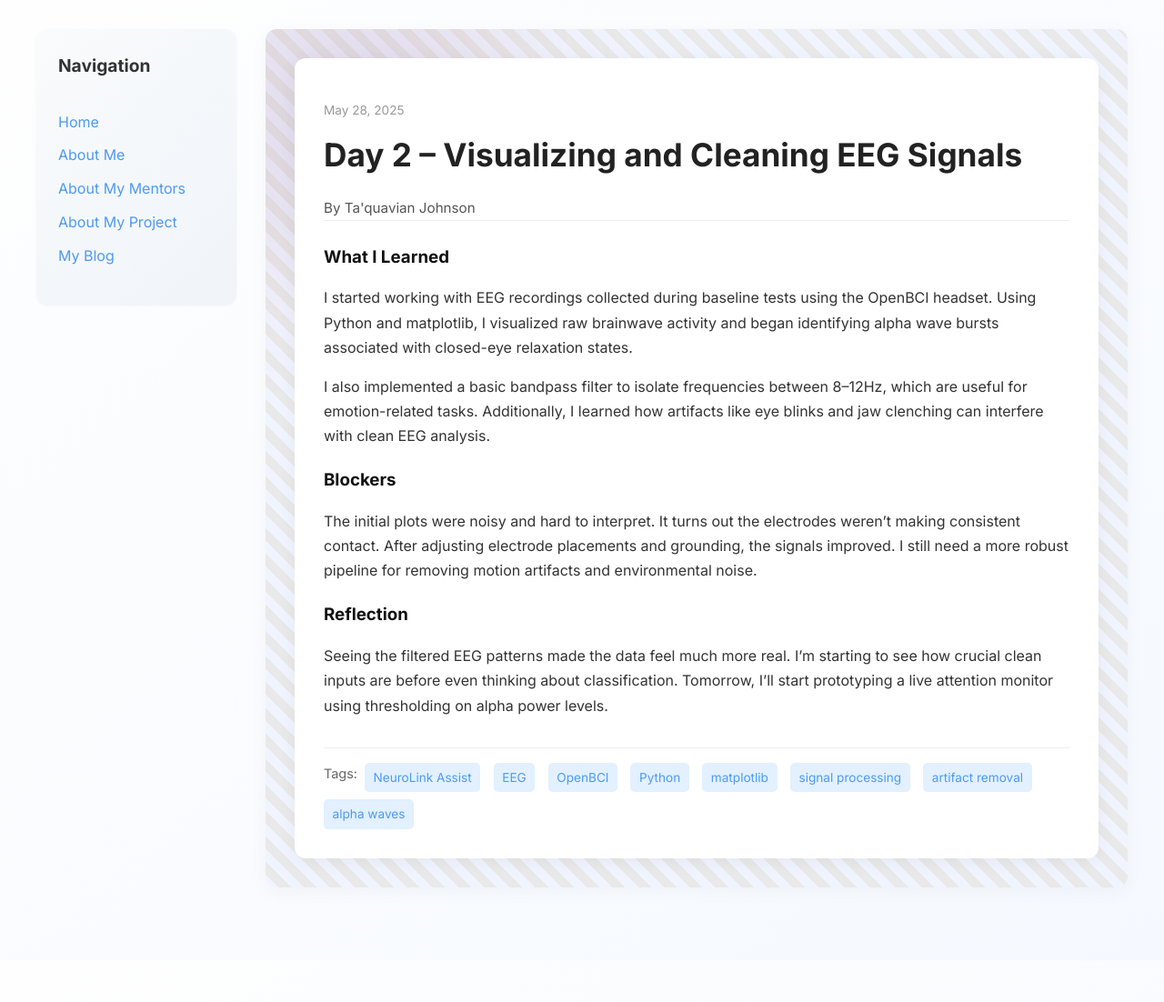
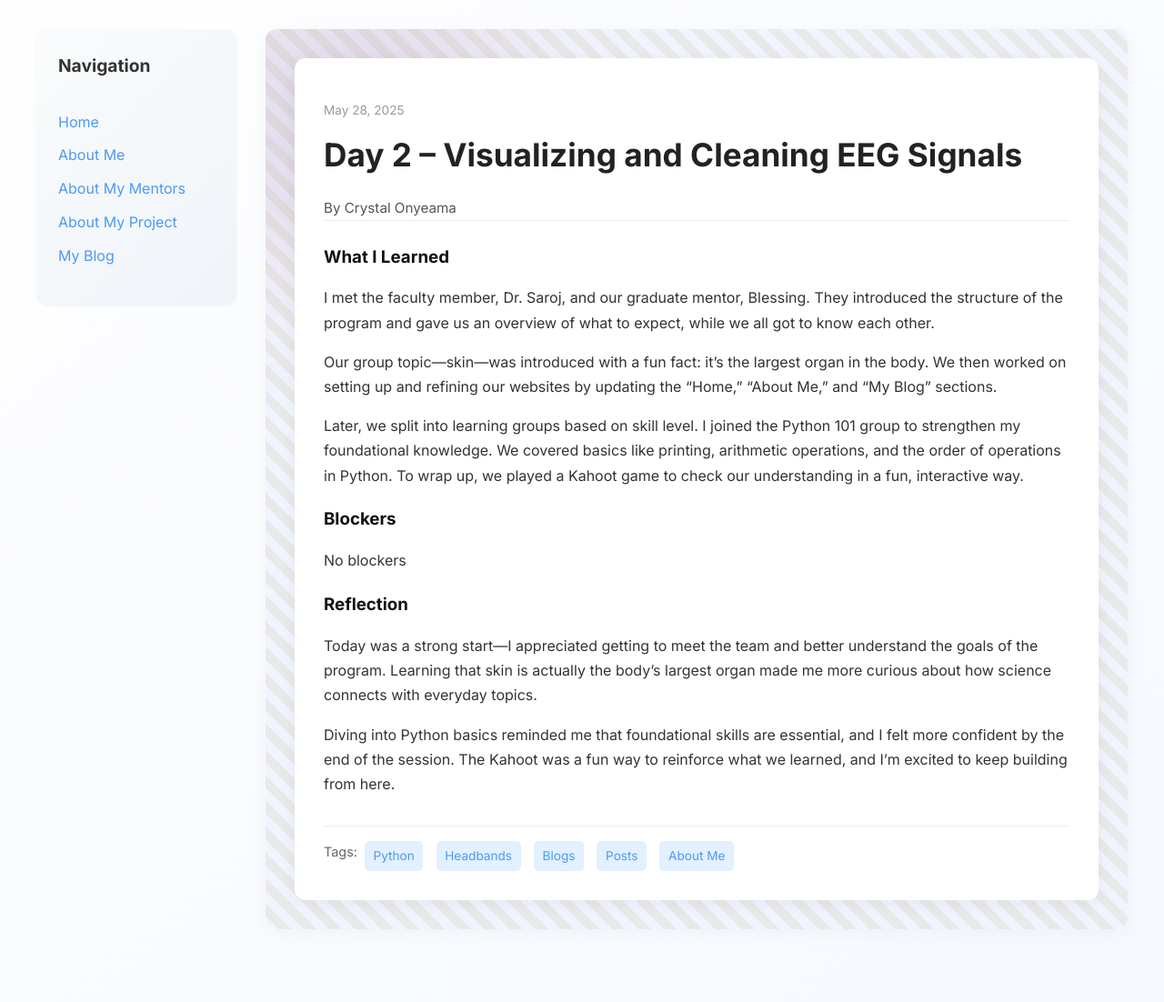
Before and after one commit to crystalonyeama/crystalonyeama.github.io, a Jekyll site: the page built from _posts/2025-05-28-day-2.md, in a window 1280 px wide. Shown: the whole page at 91% size. Built offline with Jekyll 4.4.1, drawn with Linux system fonts in a browser that asks for light colours; before the commit the page ends 1056 px from its top, so only the background shows below that.

Commit message:
Update 2025-05-28-day-2.md

```diff
--- a/_posts/2025-05-28-day-2.md
+++ b/_posts/2025-05-28-day-2.md
@@ -2,18 +2,23 @@
 layout: post
 title: "Day 2 – Visualizing and Cleaning EEG Signals"
 date: 2025-05-28
-author: Ta'quavian Johnson
+author: Crystal Onyeama
 permalink: /day2.html
-tags: ["NeuroLink Assist", "EEG", "OpenBCI", "Python", "matplotlib", "signal processing", "artifact removal", "alpha waves"]
+tags: ["Python", "Headbands", "Blogs", "Posts", "About Me"]
 
 what_i_learned: |
-  I started working with EEG recordings collected during baseline tests using the OpenBCI headset. Using Python and matplotlib, I visualized raw brainwave activity and began identifying alpha wave bursts associated with closed-eye relaxation states.
+  I met the faculty member, Dr. Saroj, and our graduate mentor, Blessing. They introduced the structure of the program and gave us an overview of what to expect, while we all got to know each other.
 
-  I also implemented a basic bandpass filter to isolate frequencies between 8–12Hz, which are useful for emotion-related tasks. Additionally, I learned how artifacts like eye blinks and jaw clenching can interfere with clean EEG analysis.
+  Our group topic—skin—was introduced with a fun fact: it’s the largest organ in the body. We then worked on setting up and refining our websites by updating the "Home," "About Me," and "My Blog" sections.
+
+  Later, we split into learning groups based on skill level. I joined the Python 101 group to strengthen my foundational knowledge. We covered basics like printing, arithmetic operations, and the order of operations in Python. To wrap up, we played a Kahoot game to check our understanding in a fun, interactive way.
 
 blockers: |
-  The initial plots were noisy and hard to interpret. It turns out the electrodes weren’t making consistent contact. After adjusting electrode placements and grounding, the signals improved. I still need a more robust pipeline for removing motion artifacts and environmental noise.
+  No blockers
 
 reflection: |
-  Seeing the filtered EEG patterns made the data feel much more real. I’m starting to see how crucial clean inputs are before even thinking about classification. Tomorrow, I’ll start prototyping a live attention monitor using thresholding on alpha power levels.
+  Today was a strong start—I appreciated getting to meet the team and better understand the goals of the program. Learning that skin is actually the body’s largest organ made me more curious about how science connects with everyday topics.
+
+  Diving into Python basics reminded me that foundational skills are essential, and I felt more confident by the end of the session. The Kahoot was a fun way to reinforce what we learned, and I’m excited to keep building from here.
+
 ---
```
